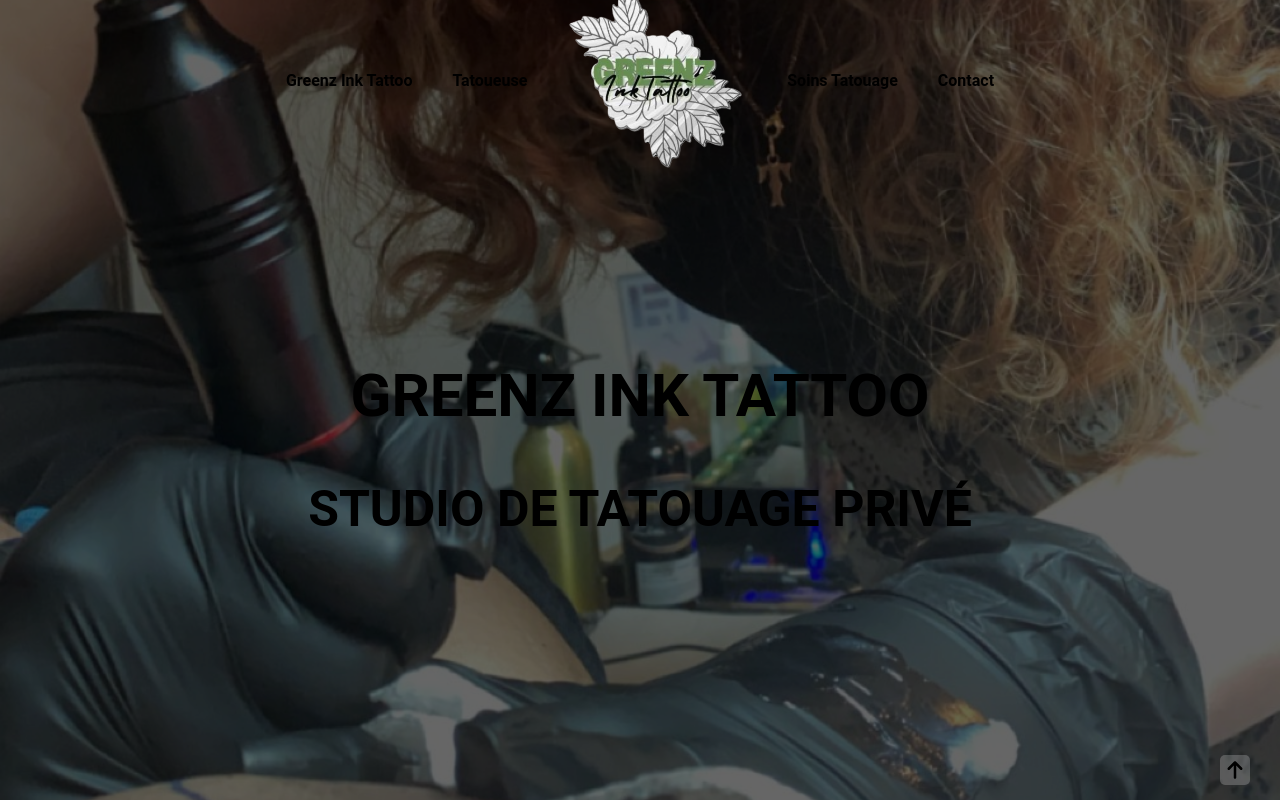
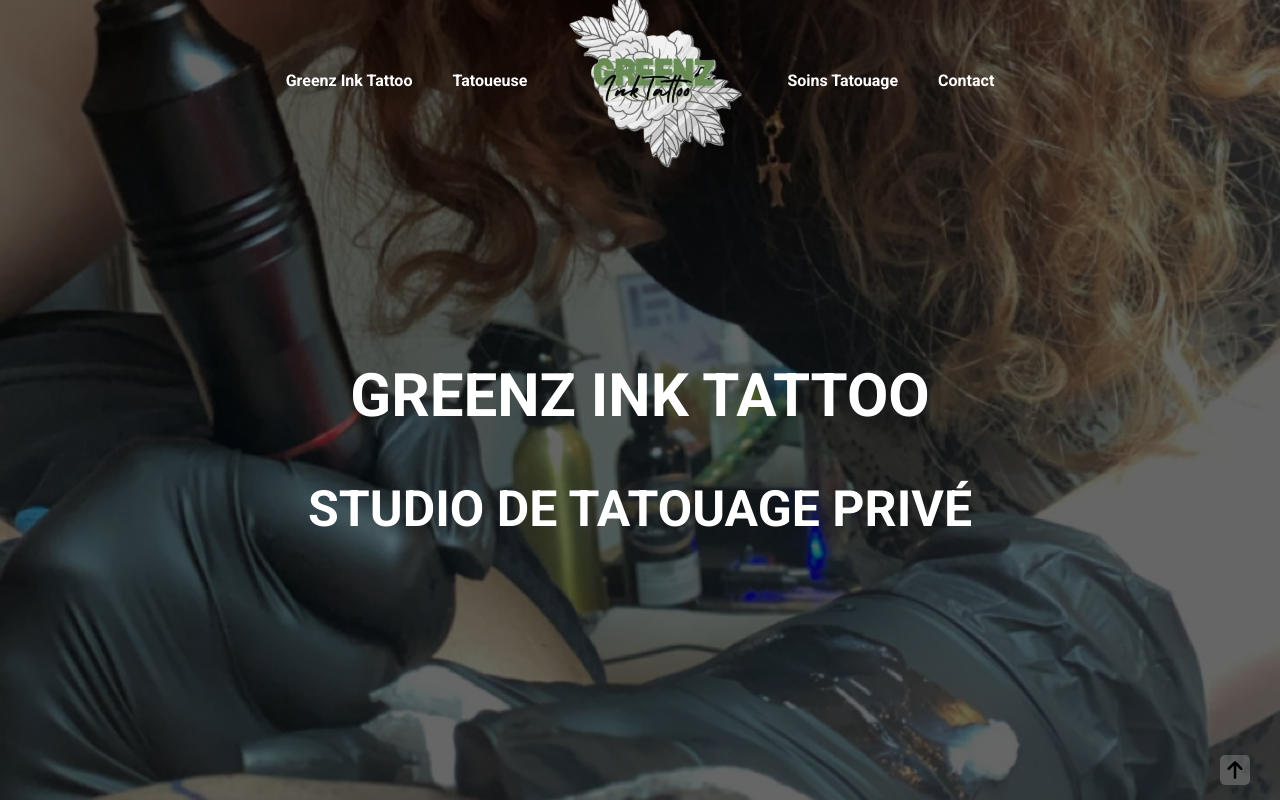
Before and after one commit to CARNEIRO-MOREIRA-Steven/Greenz-Tattoo, a Next.js app: page / in a window 1280 px wide. Shown: the top 800 px of the page. Built offline with nearby package versions, Linux system fonts and the light colour scheme.

Commit message:
Modification background

```diff
--- a/src/app/components/Contact/contact_accueil.css
+++ b/src/app/components/Contact/contact_accueil.css
@@ -3,6 +3,7 @@
     display: flex;
     width: 100%;
     justify-content: center;
+    background-color: #000000;
 }
 
 .contact_homepage_container{
--- a/src/app/components/Footer/footer.css
+++ b/src/app/components/Footer/footer.css
@@ -3,6 +3,7 @@
     flex-direction: row;
     align-items: center;
     justify-content: center;
+    background-color: #000000;
 }
 .logo_reseau{
     height: 50px;
--- a/src/app/components/Tatoueuse/intro_tatoueuse.css
+++ b/src/app/components/Tatoueuse/intro_tatoueuse.css
@@ -4,6 +4,7 @@
     display: flex;
     flex-direction: column;
     justify-content: space-around;
+    background-color: #000000;
 }
 .intro_tatoueuse_content_title{
     width: 100%;
--- a/src/app/globals.css
+++ b/src/app/globals.css
@@ -1,28 +1,16 @@
-:root {
-  --background: #ffffff;
-  --foreground: #000000;
-}
 
 @import url('https://fonts.googleapis.com/css2?family=Roboto:ital,wght@0,100;0,300;0,400;0,500;0,700;0,900;1,100;1,300;1,400;1,500;1,700;1,900&display=swap');
-
-@media (prefers-color-scheme: dark) {
-  :root {
-    --background: #000000;
-    --foreground: #ffffff;
-  }
-}
 
 html,
 body {
   max-width: 100vw;
   overflow-x: hidden;
   scroll-behavior: smooth;
-
+  color: #ffffff;
 }
 
 body {
-  color: var(--foreground);
-  background: var(--background);
+
   font-family: Arial, Helvetica, sans-serif;
   -webkit-font-smoothing: antialiased;
   -moz-osx-font-smoothing: grayscale;
@@ -62,12 +50,6 @@
   font-size: 35px;
 }
 
-@media (prefers-color-scheme: dark) {
-  html {
-    color-scheme: dark;
-  }
-}
-
 @media screen and (min-width: 768px) and (max-width: 1023px) {
   h1{
     font-size: 60px;
```
